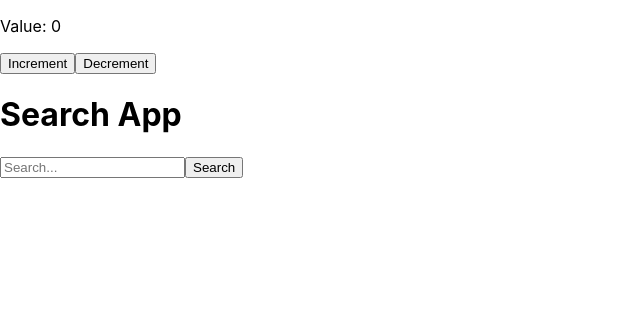
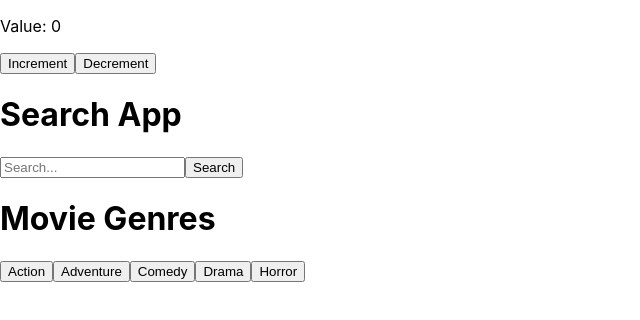
Before and after one commit to FercanSen/ReactGM, a React (Create React App) app: page / in a window 1280 px wide. Shown: the top 320 px of the page, without its empty margins (0-640 px from the left). Built offline with nearby package versions, Linux system fonts and the light colour scheme.

Commit message:
Add genreSelect

```diff
--- a/src/App.css
+++ b/src/App.css
@@ -36,3 +36,7 @@
     transform: rotate(360deg);
   }
 }
+
+.selectedGenre {
+  background-color: lightblue;
+}
--- a/src/App.js
+++ b/src/App.js
@@ -4,11 +4,21 @@ import Counter from "./components/Counter";
 import { useState } from "react";
 import SearchBar from "./components/SearchBar";
 
+import GenreSelect from "./components/GenreSelect";
+
 function App() {
   const [searchResults, setSearchResults] = useState([]);
 
   const handleSearch = (query) => {
     setSearchResults([query]);
+  };
+
+  const genres = ["Action", "Adventure", "Comedy", "Drama", "Horror"];
+  const [selectedGenre, setSelectedGenre] = useState("");
+
+  const handleGenreSelect = (genre) => {
+    setSelectedGenre(genre);
+    console.log(genre);
   };
 
   return (
@@ -23,6 +33,13 @@ function App() {
           ))}
         </ul>
       </div>
+
+      <h1>Movie Genres</h1>
+      <GenreSelect
+        genres={genres}
+        selectedGenre={selectedGenre}
+        onSelect={handleGenreSelect}
+      />
     </div>
   );
 }
--- /dev/null
+++ b/src/components/GenreSelect.jsx
@@ -0,0 +1,19 @@
+import React from 'react';
+
+const GenreList = ({ genres, selectedGenre, onSelect }) => {
+  return (
+    <div>
+      {genres.map((genre, index) => (
+        <button
+          key={index}
+          onClick={() => onSelect(genre)}
+          className={genre === selectedGenre ? 'selectedGenre' : ''}
+        >
+          {genre}
+        </button>
+      ))}
+    </div>
+  );
+};
+
+export default GenreList;
```
